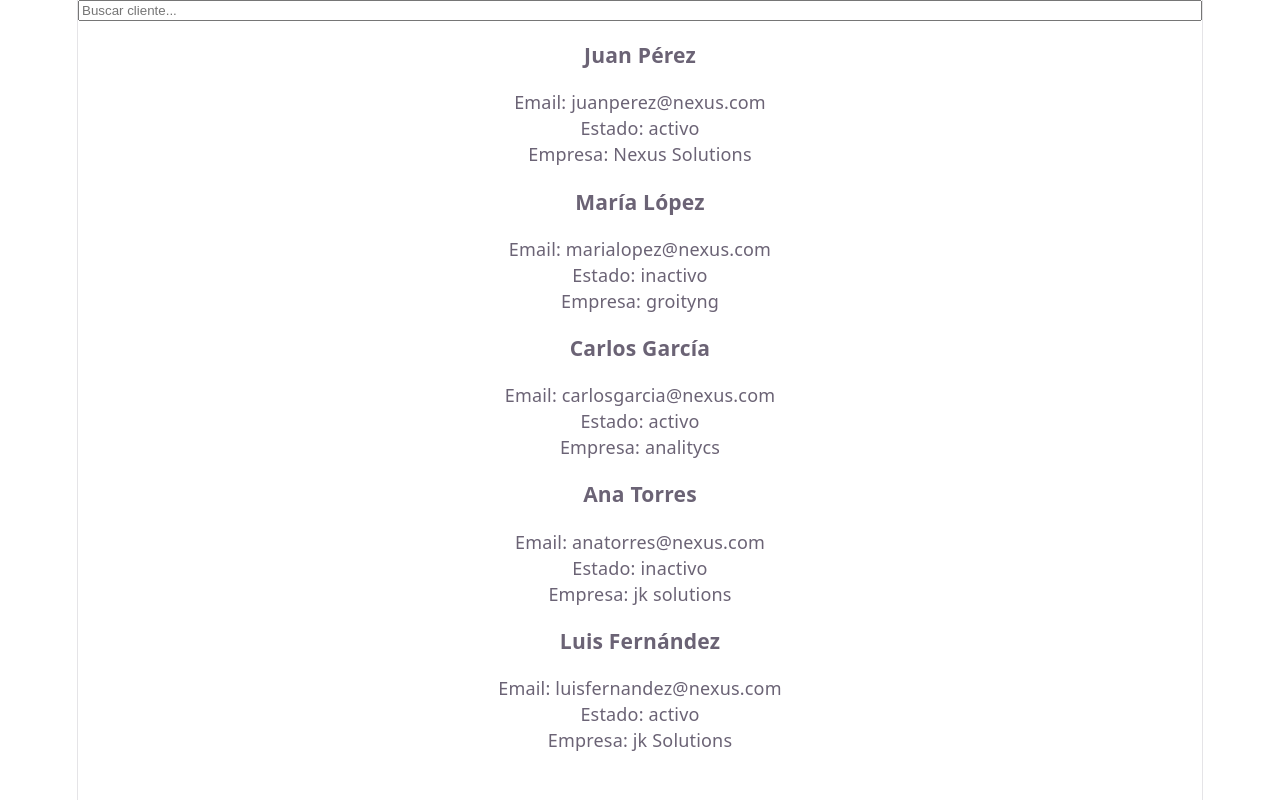
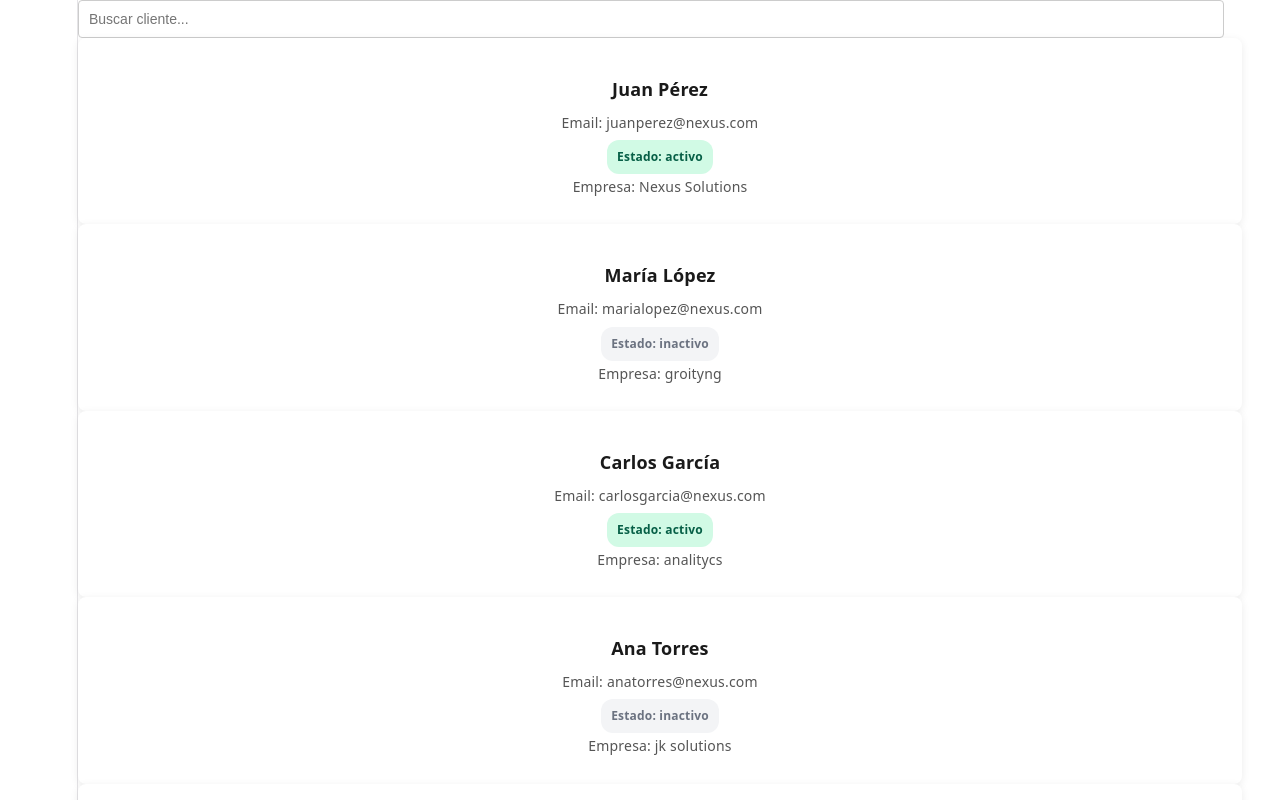
Before and after one commit to kristian-11/nexus-crm, a React (Vite) app in the folder client/: page / in a window 1280 px wide. Shown: the top 800 px of the page. Built offline with nearby package versions, Linux system fonts and the light colour scheme.

Commit message:
style(clients): extraer SearchBar y aplicar estilos a ClientCard y SearchBar

```diff
--- a/client/src/App.jsx
+++ b/client/src/App.jsx
@@ -1,5 +1,6 @@
 import { useState } from 'react';
 import ClientCard from './components/ClientCard';
+import SearchBar from './components/SearchBar';
 
 const clientes = [
   {
@@ -42,12 +43,7 @@ function App() {
 );
   return (
     <>
-      <input
-        type="text"
-        placeholder="Buscar cliente..."
-        value={busqueda}
-        onChange={(e) => setBusqueda(e.target.value)}
-      />
+      <SearchBar searchTerm={busqueda} onSearch={setBusqueda} />
       {filteredClients.length === 0 && <p>No se encontraron clientes.</p>}
       {filteredClients.map((cliente) => (
         <ClientCard key={cliente.email} cliente={cliente} />
--- /dev/null
+++ b/client/src/components/ClientCard.css
@@ -0,0 +1,37 @@
+.client-card {
+  width: 100%;
+  background-color: #ffffff;
+  padding: 20px;
+  border-radius: 8px;
+  box-shadow: 0 2px 8px rgba(0, 0, 0, 0.08);
+}
+
+.client-card h3 {
+  margin-bottom: 8px;
+  font-size: 18px;
+  color: #1a1a1a;
+}
+
+.client-info {
+  font-size: 14px;
+  color: #555;
+  margin-bottom: 4px;
+}
+
+.badge {
+  display: inline-block;
+  padding: 4px 10px;
+  border-radius: 12px;
+  font-size: 12px;
+  font-weight: bold;
+}
+
+.badge-activo {
+  background-color: #d1fae5;
+  color: #065f46;
+}
+
+.badge-inactivo {
+  background-color: #f3f4f6;
+  color: #6b7280;
+}
--- a/client/src/components/ClientCard.jsx
+++ b/client/src/components/ClientCard.jsx
@@ -1,10 +1,12 @@
+import './ClientCard.css';
+
 function ClientCard({cliente}) {
     return (
-        <div>
-            <h3>{cliente.nombre}</h3>
-            <p>Email: {cliente.email}</p>
-            <p>Estado: {cliente.estado}</p>
-            <p>Empresa: {cliente.empresa}</p>
+        <div className="client-card">
+            <h3 className="client-name">{cliente.nombre}</h3>
+            <p className="client-info">Email: {cliente.email}</p>
+            <p className={`badge badge-${cliente.estado}`}>Estado: {cliente.estado}</p>
+            <p className="client-info">Empresa: {cliente.empresa}</p>
         </div>
     );
 }
--- /dev/null
+++ b/client/src/components/SearchBar.css
@@ -0,0 +1,7 @@
+.search-bar {
+    width: 100%;
+    padding: 10px;
+    border: 1px solid #ccc;
+    border-radius: 4px;
+    font-size: 14px;
+}
--- /dev/null
+++ b/client/src/components/SearchBar.jsx
@@ -0,0 +1,15 @@
+import './SearchBar.css';
+
+function SearchBar({ searchTerm, onSearch }) {
+  return (
+    <input className='search-bar'
+      type="text"
+      placeholder="Buscar cliente..."
+      value={searchTerm}
+      onChange={(e) => onSearch(e.target.value)}
+    />
+  );
+}
+
+
+export default SearchBar;
```
